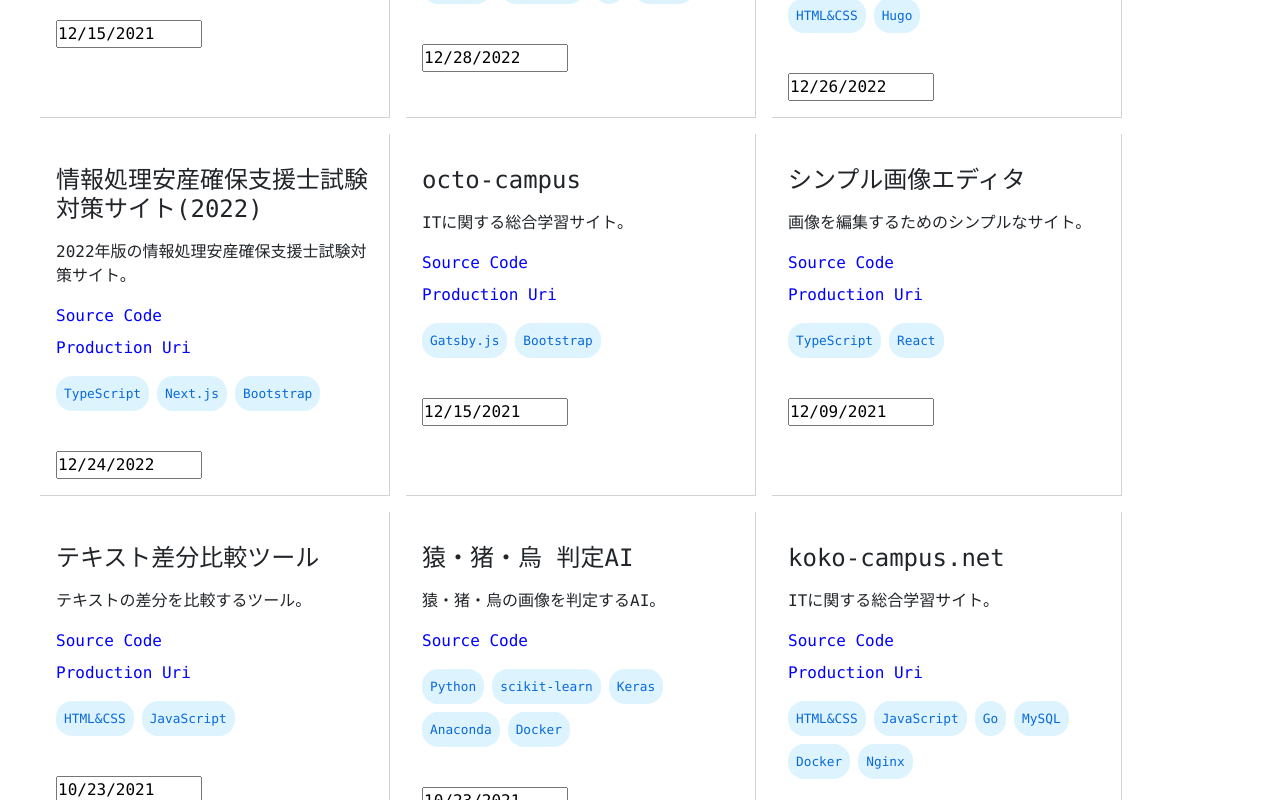
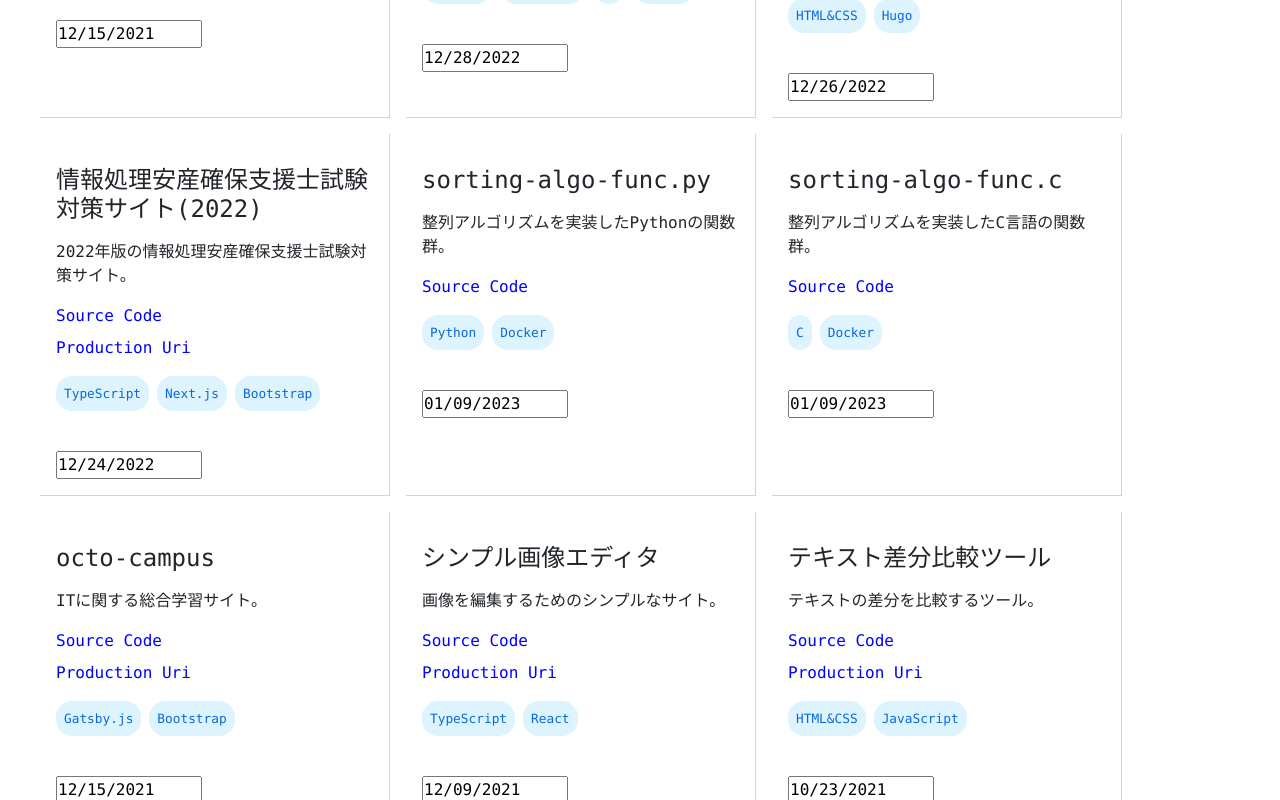
Before and after one commit to osawa-koki/osawa-koki, a Next.js app in the folder portfolio/: page /portfolio in a window 1280 px wide. Shown: the part 860-1660 px from the top of the page. Built offline with nearby package versions, Linux system fonts and the light colour scheme.

Commit message:
ポートフォリオ追加した。

```diff
--- a/portfolio/data/portfolio.ts
+++ b/portfolio/data/portfolio.ts
@@ -294,6 +294,22 @@ const portfolio: Portfolio[] = [
     tech_used: ["Firebase", "Firestore", "Node.js", "Nuxt.js", "Bootstrap"],
     recommend: 5,
   },
+  {
+    name: "sorting-algo-func.py",
+    description: "整列アルゴリズムを実装したPythonの関数群。",
+    repo_url: "https://github.com/osawa-koki/sorting-algo-func.py",
+    created_at: new Date("2023-01-09"),
+    tech_used: ["Python", "Docker"],
+    recommend: 3,
+  },
+  {
+    name: "sorting-algo-func.c",
+    description: "整列アルゴリズムを実装したC言語の関数群。",
+    repo_url: "https://github.com/osawa-koki/sorting-algo-func.c",
+    created_at: new Date("2023-01-09"),
+    tech_used: ["C", "Docker"],
+    recommend: 3,
+  },
 ];
 
 export default portfolio.sort((a, b) => {
```
